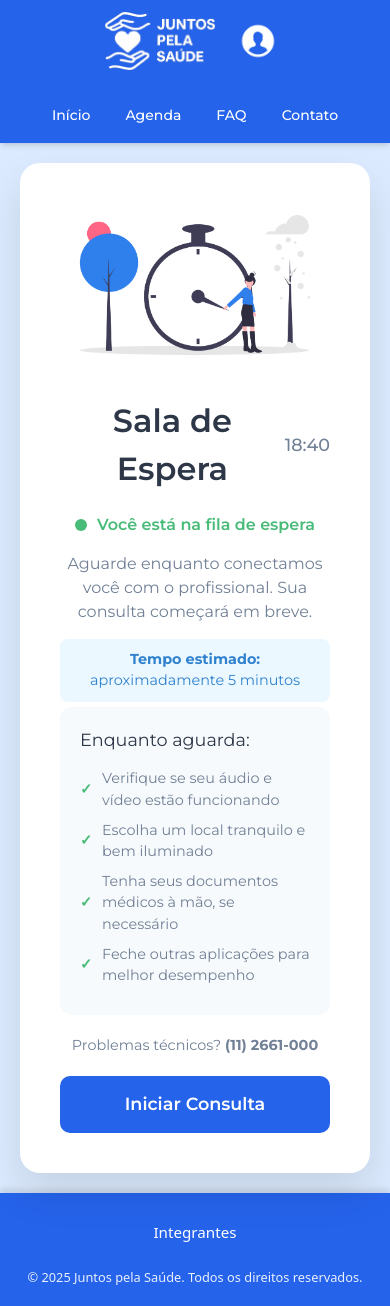
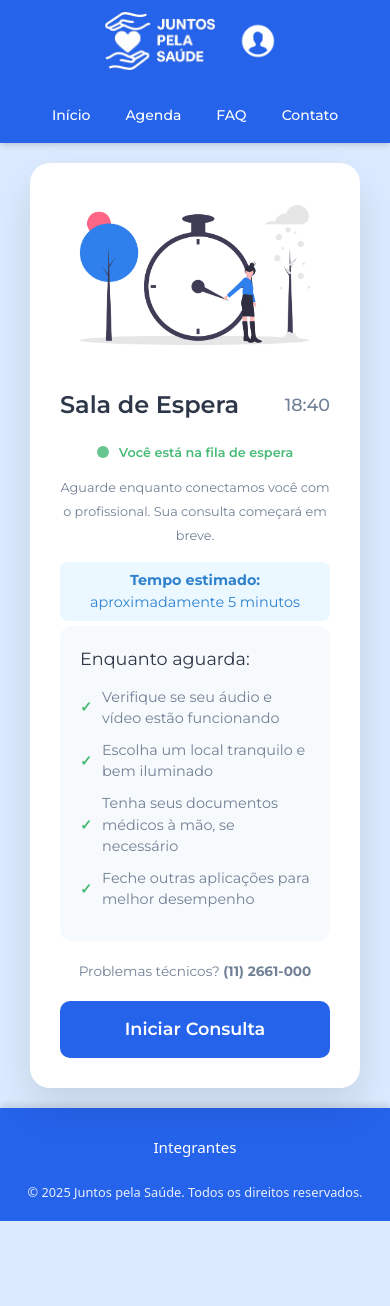
Before and after one commit to annaclrl/juntos-pela-saude, a React (Vite) app: page /sala-espera in a window 390 px wide. After the commit the page ends 1221 px from the top, so only its background shows below. Built offline with nearby package versions, Linux system fonts and the light colour scheme.

Commit message:
Aplicando tailwind na página Sala de Espera

```diff
--- a/src/globals.css
+++ b/src/globals.css
@@ -1231,6 +1231,87 @@
   }
 }
 
+/* Sala de Espera */
+
+@layer components {
+  .container_pagina_sala_espera {
+    @apply min-h-screen flex items-center justify-center p-5;
+  }
+
+  .container_pagina_sala_espera_conteudo {
+    @apply bg-white rounded-[20px] p-10 max-w-[500px] w-full text-center;
+    box-shadow: 0 20px 40px rgba(0, 0, 0, 0.1);
+  }
+
+  .container_pagina_sala_espera_conteudo_img {
+    @apply block w-full max-w-[300px] h-auto mx-auto mb-7.5 rounded-[15px];
+  }
+
+  .container_pagina_sala_espera_status {
+    @apply flex justify-between items-center mb-5;
+  }
+
+  .container_pagina_sala_espera_status_titulo {
+    @apply text-[#2d3748] text-[2rem] m-0 font-semibold;
+  }
+
+  .container_pagina_sala_espera_status_tempo {
+    @apply text-[#718096] text-[1.1rem] font-medium;
+  }
+
+  .container_pagina_sala_espera_status_indicator {
+    @apply flex items-center justify-center mb-3.5 text-[#48bb78] font-semibold;
+  }
+
+  .container_pagina_sala_espera_status_fila {
+    @apply w-[12px] h-[12px] bg-[#48bb78] rounded-full mr-2.5 animate-pulse;
+  }
+
+  .container_pagina_sala_espera_texto {
+    @apply text-[#718096] text-[1rem] leading-6 mb-3.5;
+  }
+
+  .container_pagina_sala_espera_texto_tempo {
+    @apply bg-[#ebf8ff] text-[#3182ce] px-3.5 py-2 rounded-lg text-[0.9rem];
+  }
+
+  .container_pagina_sala_espera_texto_aguardar {
+    @apply mt-1.25 bg-[#f7fafc] p-5 rounded-xl mb-5 text-left;
+  }
+
+  .container_pagina_sala_espera_texto_aguardar h3 {
+    @apply text-[#2d3748] m-0 mb-3.5 text-[1.1rem];
+  }
+
+  .container_pagina_sala_espera_texto_aguardar ul {
+    @apply list-none p-0 m-0;
+  }
+
+  .container_pagina_sala_espera_texto_aguardar li {
+    @apply text-[#718096] mb-2.5 text-[0.9rem] flex items-center;
+  }
+
+  .container_pagina_sala_espera_texto_aguardar li:before {
+    content: "✓";
+    @apply text-[#48bb78] font-bold mr-2.5;
+  }
+
+  .container_pagina_sala_espera_contato {
+    @apply mb-5;
+  }
+
+  .container_pagina_sala_espera_contato p {
+    @apply text-[#718096] text-[0.9rem];
+  }
+
+  .container_pagina_sala_espera_contato_botao {
+    @apply bg-[var(--azul-principal)] text-white border-none py-3.75 px-7 text-[1.1rem] rounded-[10px] cursor-pointer transition-all duration-300 font-semibold w-full;
+  }
+
+  .container_pagina_sala_espera_contato_botao:hover {
+    @apply -translate-y-[2px];
+  }
+}
 
 
 
@@ -2029,3 +2110,33 @@
     @apply text-[1rem] mt-[500px];
   }
 }
+
+/* Sala de Espera Responsivo*/
+@media (max-width: 768px) {
+  .container_pagina_sala_espera_conteudo {
+    @apply p-7.5 mx-2.5;
+  }
+
+  .container_pagina_sala_espera_status_titulo {
+    @apply text-[1.5rem];
+  }
+
+  .container_pagina_sala_espera_texto {
+    @apply flex-col gap-2.5;
+  }
+}
+
+@media (max-width: 480px) {
+  .container_pagina_sala_espera_status_indicator {
+    @apply text-[0.8rem];
+  }
+
+  .container_pagina_sala_espera_texto {
+    @apply text-[0.8rem];
+  }
+
+  .container_pagina_sala_espera_contato p {
+    @apply text-[0.85rem];
+  }
+
+}
--- a/src/pages/SalaEspera/SalaEspera.css
+++ /dev/null
@@ -1,156 +0,0 @@
-.container_pagina_sala_espera {
-  min-height: 100vh;
-  display: flex;
-  align-items: center;
-  justify-content: center;
-  padding: 20px;
-}
-
-.container_pagina_sala_espera_conteudo {
-  background: white;
-  border-radius: 20px;
-  padding: 40px;
-  box-shadow: 0 20px 40px rgba(0, 0, 0, 0.1);
-  max-width: 500px;
-  width: 100%;
-  text-align: center;
-}
-
-.container_pagina_sala_espera_conteudo_img {
-  width: 100%;
-  max-width: 300px;
-  height: auto;
-  margin-bottom: 30px;
-  border-radius: 15px;
-}
-
-.container_pagina_sala_espera_status {
-  display: flex;
-  justify-content: space-between;
-  align-items: center;
-  margin-bottom: 20px;
-}
-
-.container_pagina_sala_espera_status_titulo {
-  color: #2d3748;
-  font-size: 2rem;
-  margin: 0;
-  font-weight: 600;
-}
-
-.container_pagina_sala_espera_status_tempo {
-  color: #718096;
-  font-size: 1.1rem;
-  font-weight: 500;
-}
-
-.container_pagina_sala_espera_status_indicator {
-  display: flex;
-  align-items: center;
-  justify-content: center;
-  margin-bottom: 15px;
-  color: #48bb78;
-  font-weight: 600;
-}
-
-.container_pagina_sala_espera_status_fila {
-  width: 12px;
-  height: 12px;
-  background: #48bb78;
-  border-radius: 50%;
-  margin-right: 10px;
-  animation: pulse 2s infinite;
-}
-
-.container_pagina_sala_espera_texto {
-  color: #718096;
-  font-size: 1rem;
-  line-height: 1.5;
-  margin-bottom: 15px;
-}
-
-.container_pagina_sala_espera_texto_tempo {
-  background: #ebf8ff;
-  color: #3182ce;
-  padding: 10px 15px;
-  border-radius: 8px;
-  font-size: 0.9rem;
-}
-
-.container_pagina_sala_espera_texto_aguardar {
-  margin-top: 5px;
-  background: #f7fafc;
-  padding: 20px;
-  border-radius: 12px;
-  margin-bottom: 20px;
-  text-align: left;
-}
-
-.container_pagina_sala_espera_texto_aguardar h3 {
-  color: #2d3748;
-  margin: 0 0 15px 0;
-  font-size: 1.1rem;
-}
-
-.container_pagina_sala_espera_texto_aguardar ul {
-  list-style: none;
-  padding: 0;
-  margin: 0;
-}
-
-.container_pagina_sala_espera_texto_aguardar li {
-  color: #718096;
-  margin-bottom: 8px;
-  font-size: 0.9rem;
-  display: flex;
-  align-items: center;
-}
-
-.container_pagina_sala_espera_texto_aguardar li:before {
-  content: "✓";
-  color: #48bb78;
-  font-weight: bold;
-  margin-right: 10px;
-}
-
-.container_pagina_sala_espera_contato {
-  margin-bottom: 20px;
-}
-
-.container_pagina_sala_espera_contato p {
-  color: #718096;
-  font-size: 0.9rem;
-}
-
-.container_pagina_sala_espera_contato_botao {
-  background: var(--azul-principal);
-  color: white;
-  border: none;
-  padding: 15px 30px;
-  font-size: 1.1rem;
-  border-radius: 10px;
-  cursor: pointer;
-  transition: all 0.3s ease;
-  font-weight: 600;
-  width: 100%;
-}
-
-.container_pagina_sala_espera_contato_botao :hover {
-  transform: translateY(-2px);
-}
-
-@media (max-width: 768px) {
-  .waiting-room-content {
-    padding: 30px 20px;
-    margin: 10px;
-  }
-
-  .waiting-title {
-    font-size: 1.5rem;
-  }
-
-  .status-header {
-    flex-direction: column;
-    gap: 10px;
-  }
-}
--- a/src/pages/SalaEspera/index.tsx
+++ b/src/pages/SalaEspera/index.tsx
@@ -1,5 +1,4 @@
 import React, { useState, useEffect } from 'react';
-import './SalaEspera.css';
 import ImgEspera from '../../assets/images/img-espera.png';
 
 interface WaitingRoomProps {
```
